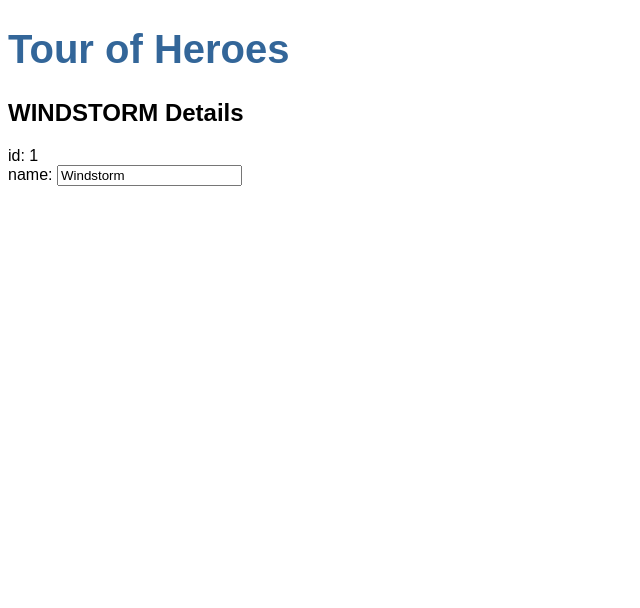
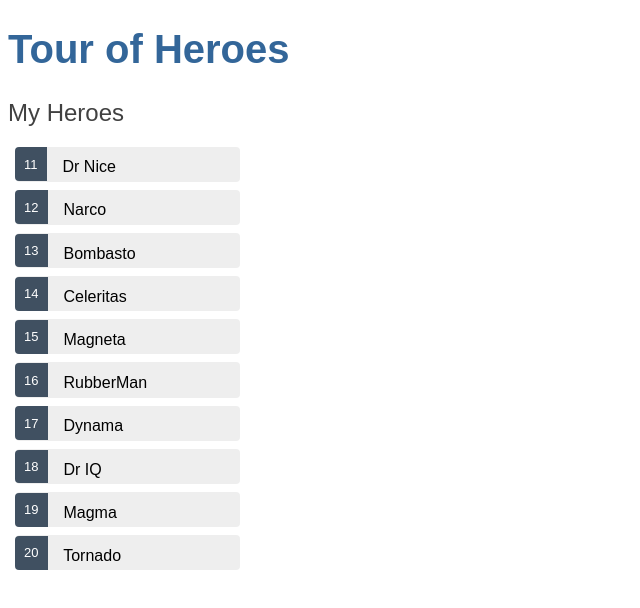
Before and after one commit to victrmart/tour-of-heroes, an Angular app in the folder tour-of-heroes/: page / in a window 1280 px wide. Shown: the top 608 px of the page, without its empty margins (0-640 px from the left). Built offline with nearby package versions, Linux system fonts and the light colour scheme.

Commit message:
Módulo 2 do passo a passo

```diff
--- a/tour-of-heroes/src/app/app.component.css
+++ b/tour-of-heroes/src/app/app.component.css
@@ -1,11 +1,11 @@
 /* Application-wide Styles */
-h1 {
+  h1 {
     color: #369;
     font-family: Arial, Helvetica, sans-serif;
     font-size: 250%;
   }
   h2, h3 {
-    color: #444;
+    color: #414141;
     font-family: Arial, Helvetica, sans-serif;
     font-weight: lighter;
   }
--- a/tour-of-heroes/src/app/heroes/heroes.component.css
+++ b/tour-of-heroes/src/app/heroes/heroes.component.css
@@ -0,0 +1,43 @@
+.heroes {
+    margin: 0 0 2em 0;
+    list-style-type: none;
+    padding: 0;
+    width: 15em;
+  }
+  .heroes li {
+    cursor: pointer;
+    position: relative;
+    left: 0;
+    background-color: #EEE;
+    margin: .5em;
+    padding: .3em 0;
+    height: 1.6em;
+    border-radius: 4px;
+  }
+  .heroes li:hover {
+    color: #607D8B;
+    background-color: #DDD;
+    left: .1em;
+  }
+  .heroes li.selected{
+    background-color: #CFD8DC;
+    color: white;
+  }
+  .heroes li.selected:hover {
+    background-color: #BBD8DC;
+    color: white;
+  }
+  .heroes .badge {
+    display: inline-block;
+    font-size: small;
+    color: white;
+    padding: 0.8em 0.7em 0 0.7em;
+    background-color:#405061;
+    line-height: 1em;
+    position: relative;
+    left: -1px;
+    top: -4px;
+    height: 1.8em;
+    margin-right: .8em;
+    border-radius: 4px 0 0 4px;
+  }
--- a/tour-of-heroes/src/app/heroes/heroes.component.html
+++ b/tour-of-heroes/src/app/heroes/heroes.component.html
@@ -1,3 +1,19 @@
-<h2>{{hero.name | uppercase}} Details</h2>
-<div><span>id: </span>{{hero.id}}</div>
-<label>name: <input [(ngModel)]="hero.name" placeholder="Heroe name"></label>
+<h2>My Heroes</h2>
+<ul class="heroes">
+    <li *ngFor="let hero of heroes" [class.selected]="hero === selectedHero" (click)="onSelect(hero)">
+        <span class="badge">{{hero.id}}</span>
+        {{hero.name}}
+    </li>
+</ul>
+
+<div *ngIf="selectedHero">
+    <h2>{{selectedHero.name | uppercase}} Details</h2>
+    <div>
+        <span>id: </span>{{selectedHero.id}}
+    </div>
+    <div>
+        <label>
+            <input [(ngModel)]="selectedHero.name" placeholder="Name of Hero">
+        </label >
+    </div>
+</div>
--- a/tour-of-heroes/src/app/heroes/heroes.component.ts
+++ b/tour-of-heroes/src/app/heroes/heroes.component.ts
@@ -1,17 +1,24 @@
 import { Component, OnInit } from '@angular/core';
 import { Hero } from '../hero';
+import { HEROES } from "../mock-heroes";
 
 @Component({
   selector: 'app-heroes',
   templateUrl: './heroes.component.html',
-  styleUrls: ['./heroes.component.css']
+  styleUrls: ['./heroes.component.css', '../app.component.css']
 })
+
 export class HeroesComponent implements OnInit {
-  hero: Hero = new Hero(1, 'Windstorm');
+  heroes: Hero[] = HEROES;
+  selectedHero: Hero;
 
   constructor() { }
 
   ngOnInit() {
   }
 
+  onSelect(hero: Hero){
+    this.selectedHero = hero;
+  }
+
 }
```
